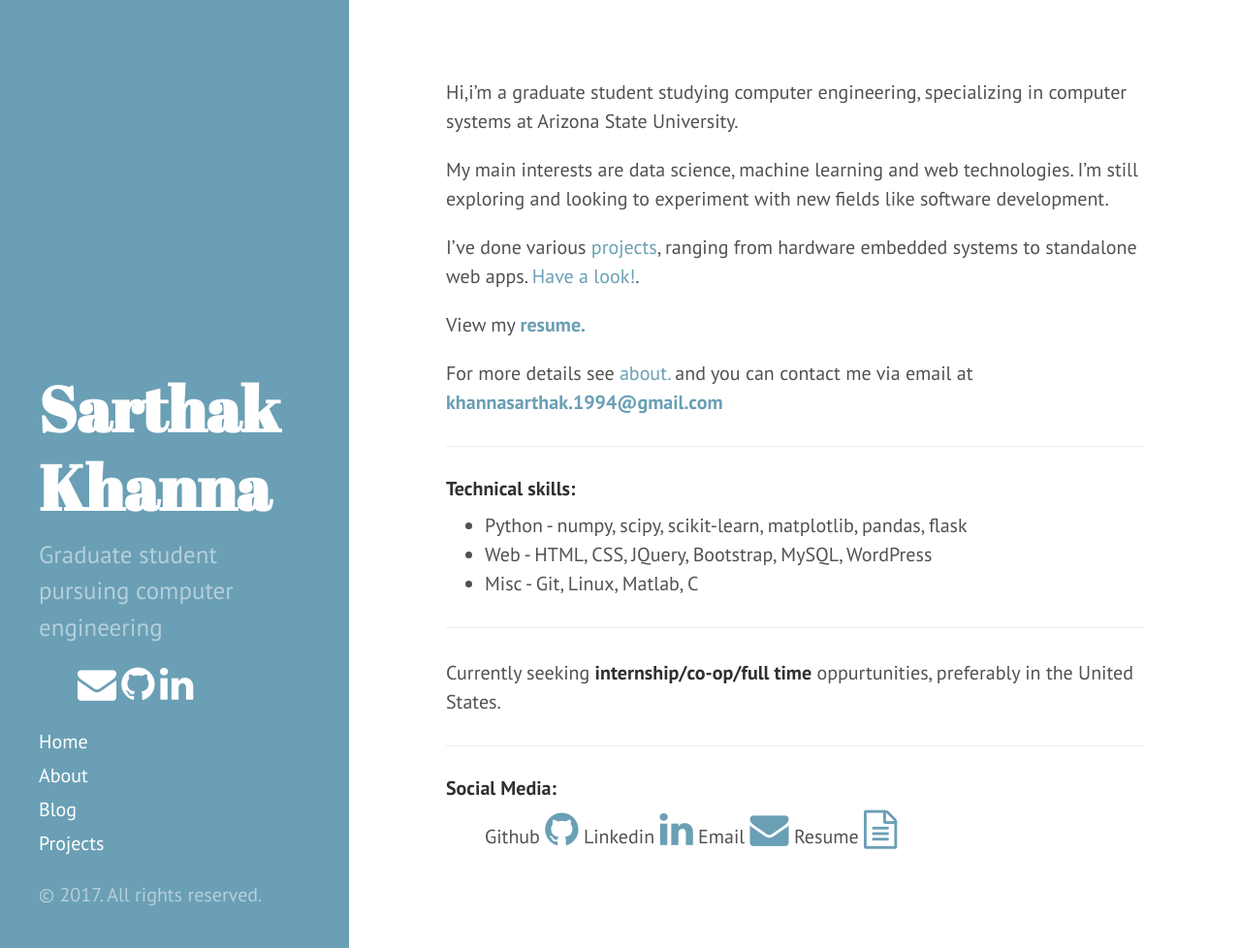
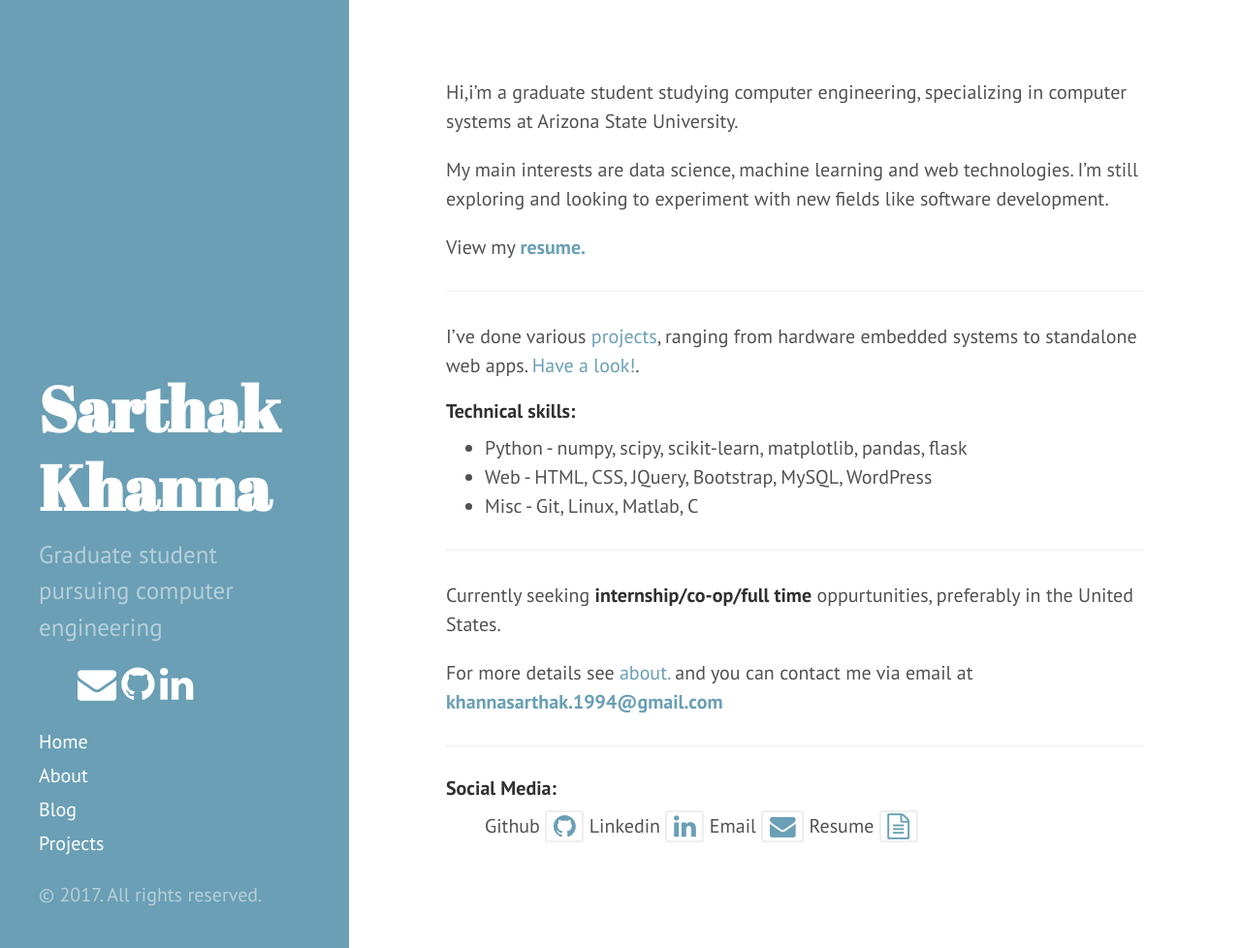
Before and after one commit to khannasarthak/khannasarthak.github.io, a Jekyll site: the page built from index.md, in a window 1280 px wide and 978 px high. Shown: the whole window at 97% size. Built offline with Jekyll 4.4.1, drawn with Linux system fonts in a browser that asks for light colours; nearby versions of some CDN libraries.

Commit message:
more testing
added borders and reordered

```diff
--- a/index.md
+++ b/index.md
@@ -25,19 +24,21 @@
 ---
 Currently seeking **internship/co-op/full time** oppurtunities, preferably in the United States.
 
+For more details see [about.](http://khannasarthak.github.io/about/) and you can contact me via email at <a href="mailto:{{ site.email}}">**khannasarthak.1994@gmail.com**</a>
+
 ---
 #### Social Media:
 
    <ul>Github <a href="https://github.com/{{ site.github_username }}" target="_blank">
-      <i class="fa fa-github fa-2x"></i>
+      <i class="fa fa-github fa-lg fa-border"></i>
     </a>
     Linkedin<a href="https://linkedin.com/in/{{ site.linkedin_username }}" target="_blank">
-      <i class="fa fa-linkedin fa-2x"></i>
+      <i class="fa fa-linkedin fa-lg fa-border"></i>
     </a>
     Email<a href="mailto:{{ site.email}}">
-      <i class="fa fa-envelope fa-2x"></i>
+      <i class="fa fa-envelope fa-lg fa-border"></i>
     </a>
     Resume<a href="http://khannasarthak.github.io/SarthakKhannaCV.pdf" target="_blank">
-    <i class="fa fa-file-text-o fa-2x"></i>
+    <i class="fa fa-file-text-o fa-lg fa-border"></i>
     </a>
     </ul>
```
Also changed, not shown: other parts of index.md (+4 -5 lines).
